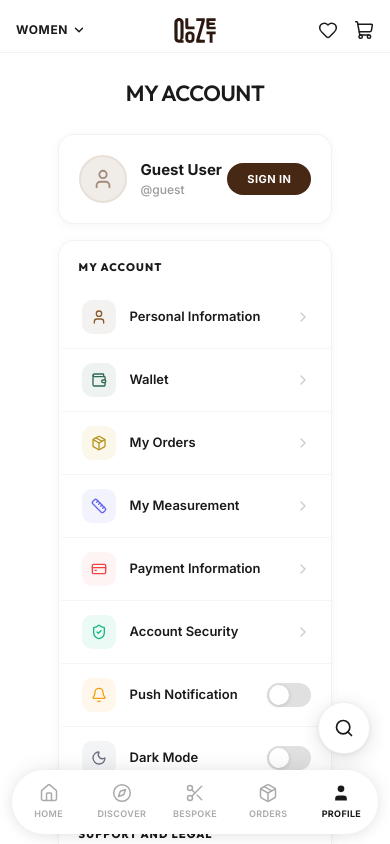
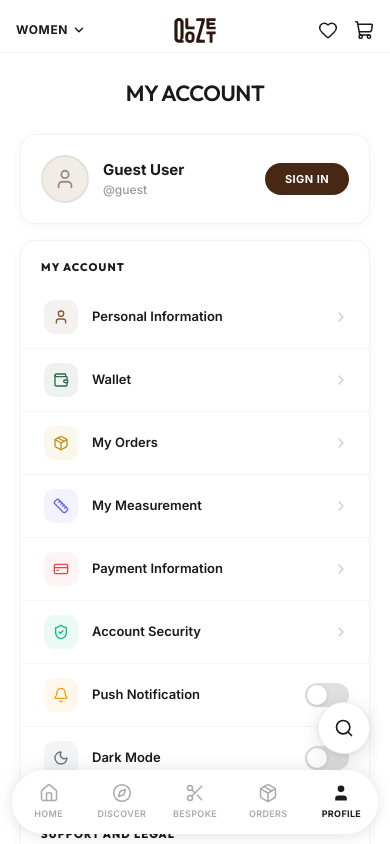
Before and after one commit to Qlozet/qlozet-shop-web, a Next.js app: page /profile in a window 390 px wide. Built offline with nearby package versions, Linux system fonts and the light colour scheme.

Commit message:
fix: profile left column full-width on mobile

```diff
--- a/src/app/profile/page.tsx
+++ b/src/app/profile/page.tsx
@@ -150,10 +150,10 @@ export default function ProfilePage() {
       )}
 
       {/* ─── Two-Column Layout (hidden on mobile when sub-section active) ── */}
-      <div className={`flex flex-col lg:flex-row lg:items-start gap-6 lg:gap-8 ${isSubSection ? 'hidden lg:flex' : ''}`} style={{ width: 'fit-content', margin: '0 auto' }}>
+      <div className={`flex flex-col lg:flex-row lg:items-start gap-6 lg:gap-8 ${isSubSection ? 'hidden lg:flex' : ''} w-full lg:w-fit lg:mx-auto`}>
 
         {/* ══════ LEFT COLUMN — Profile & Settings ══════ */}
-        <div className="flex flex-col lg:flex-shrink-0" style={{ gap: '16px', width: '100%', maxWidth: '380px' }}>
+        <div className="flex flex-col lg:flex-shrink-0 w-full lg:w-[380px]" style={{ gap: '16px' }}>
 
           {/* ── User Profile Card ──────────────────────────────── */}
           <div style={cardStyle}>
```
